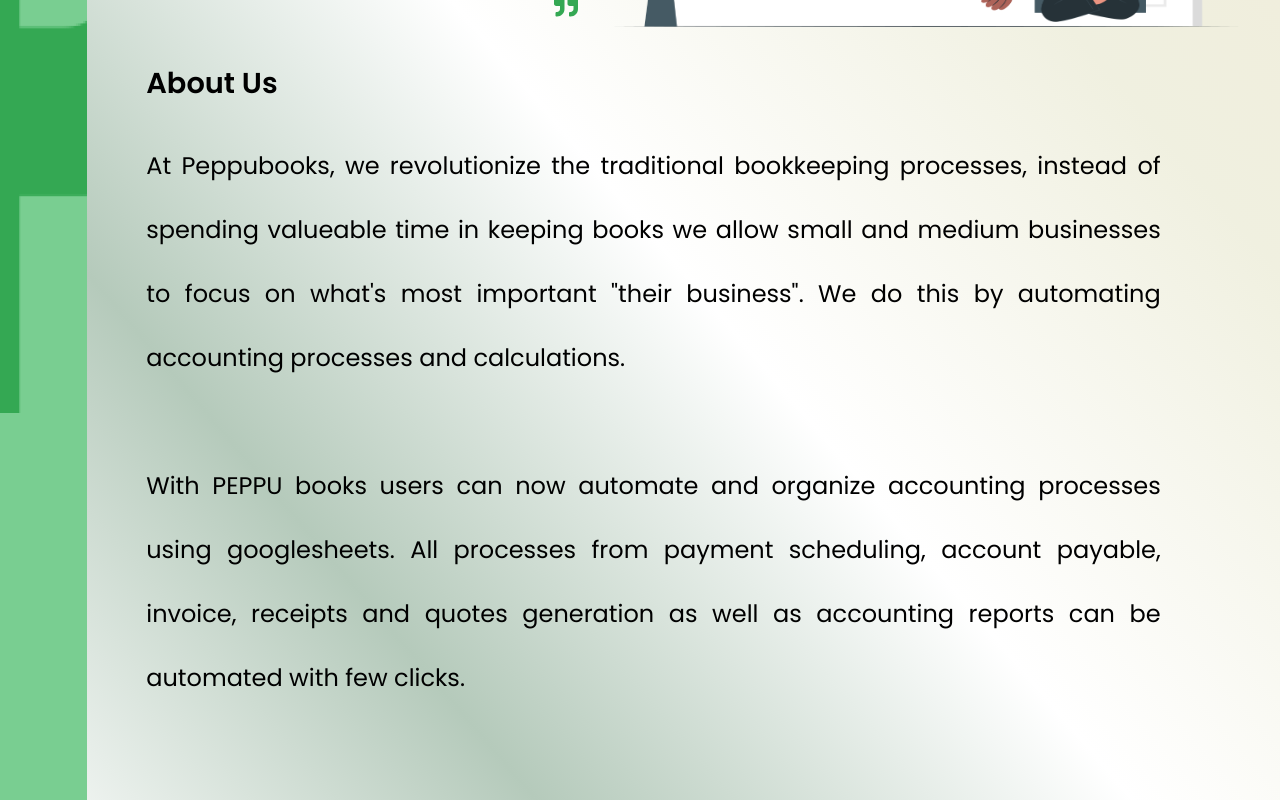
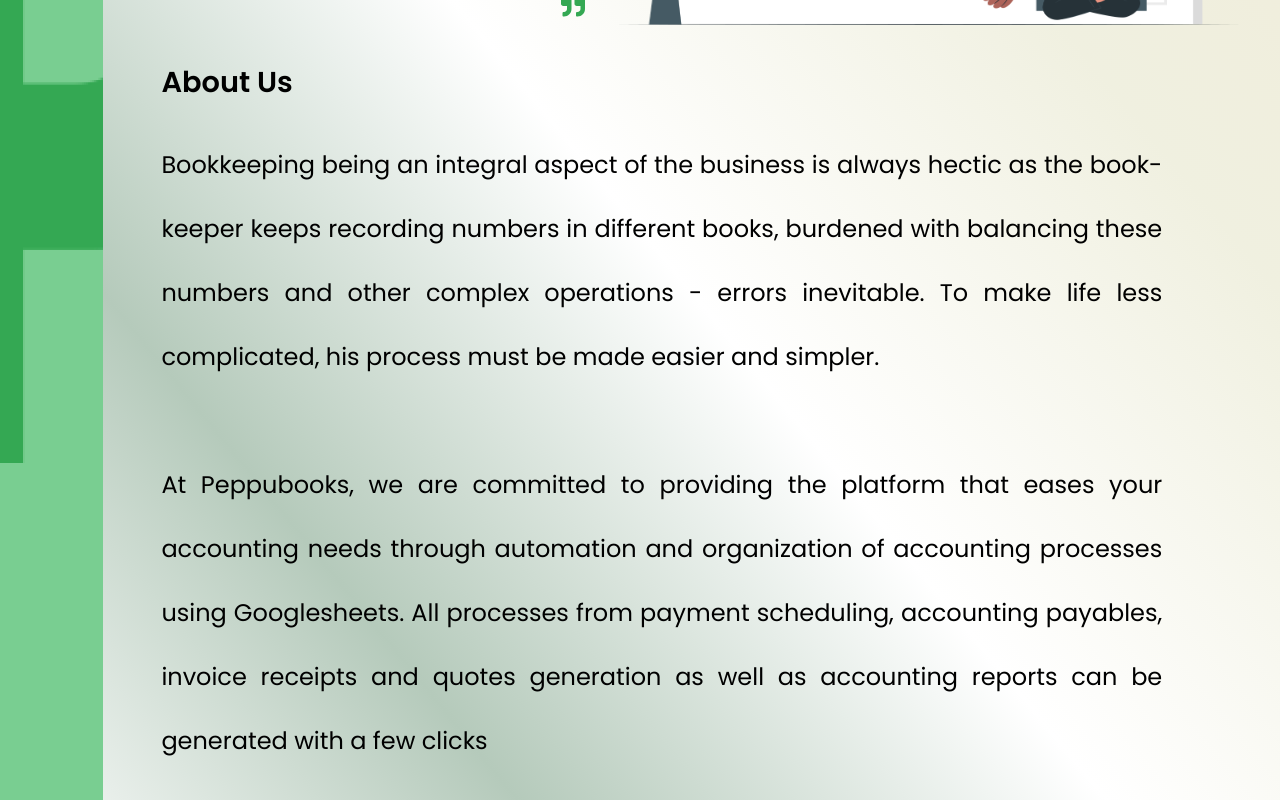
Before and after one commit to Peppu-Group/Peppu-books-frontend, a React (Vite) app: page /about in a window 1280 px wide. Shown: the part 500-1300 px from the top of the page. Built offline with nearby package versions, Linux system fonts and the light colour scheme.

Commit message:
about us text editted

```diff
--- a/src/App.css
+++ b/src/App.css
@@ -661,7 +661,7 @@
 .about-peppu{
     display:flex ;
     justify-content:space-evenly;
-    height: 175vh;
+    height: 180vh;
 
 }
 .about-header main{
@@ -669,7 +669,8 @@
 }
 .about-peppu aside{
     background-color:#79ce91;
-    width: 25%;
+    width: 30%;
+    padding-top: 5%;
 }
 .about-peppu aside img{
    height: 60%;
--- a/src/Pages/About.jsx
+++ b/src/Pages/About.jsx
@@ -48,19 +48,23 @@
             </section>
             <article className='about-us'>
               <h3>About Us</h3>
-              <p> At Peppubooks, we revolutionize the traditional
-                bookkeeping processes, instead of
-                spending valueable time in keeping books
-                we allow small and medium businesses to focus on what's
-                most important "their business". We do this by automating
-                accounting processes and calculations.
-                <br /> <br />
+              <p>
+              Bookkeeping being an integral aspect of the business is always
+              hectic as the book-keeper keeps recording numbers in different
+              books, burdened with balancing these numbers and other complex
+              operations - errors inevitable. To make life less complicated,
+              his process must be made easier and simpler.<br/> <br/>
 
-                With PEPPU books users can now automate and organize
-                accounting processes using googlesheets. All processes from
-                payment scheduling, account payable, invoice, receipts and
-                quotes generation as well as accounting reports can be
-                automated with few clicks.
+              At Peppubooks, we are committed to providing the platform that
+               eases your accounting needs through automation and organization of
+               accounting processes using Googlesheets.
+               All processes from payment scheduling, accounting payables, invoice
+               receipts and quotes generation as well as accounting reports can be
+               generated with a few clicks
+
+
+
+
               </p>
             </article>
           </main>
```
